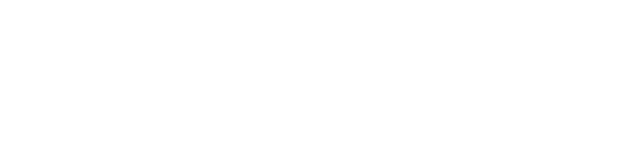
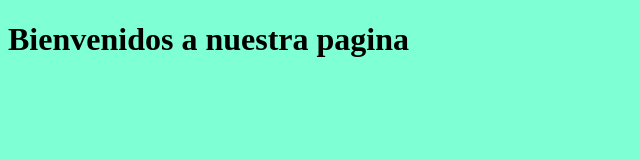
Before and after one commit to SebastianCarballo/DH-Heroes, a website: page views/index.html in a window 1280 px wide. Shown: the whole page, without its empty margins (0-640 px from the left). Drawn offline with Linux system fonts and the light colour scheme.

Commit message:
modifique archico style.css

```diff
--- a/public/css/style.css
+++ b/public/css/style.css
@@ -0,0 +1,3 @@
+body{
+    background-color: aquamarine;
+}
--- a/views/index.html
+++ b/views/index.html
@@ -5,9 +5,9 @@
     <meta http-equiv="X-UA-Compatible" content="IE=edge">
     <meta name="viewport" content="width=device-width, initial-scale=1.0">
     <title>Document</title>
-    <link rel="stylesheet" href="/css/style.css"
+    <link rel="stylesheet" href="/css/style.css">
 </head>
 <body>
-
+    <h1>Bienvenidos a nuestra pagina</h1>
 </body>
 </html>
```
